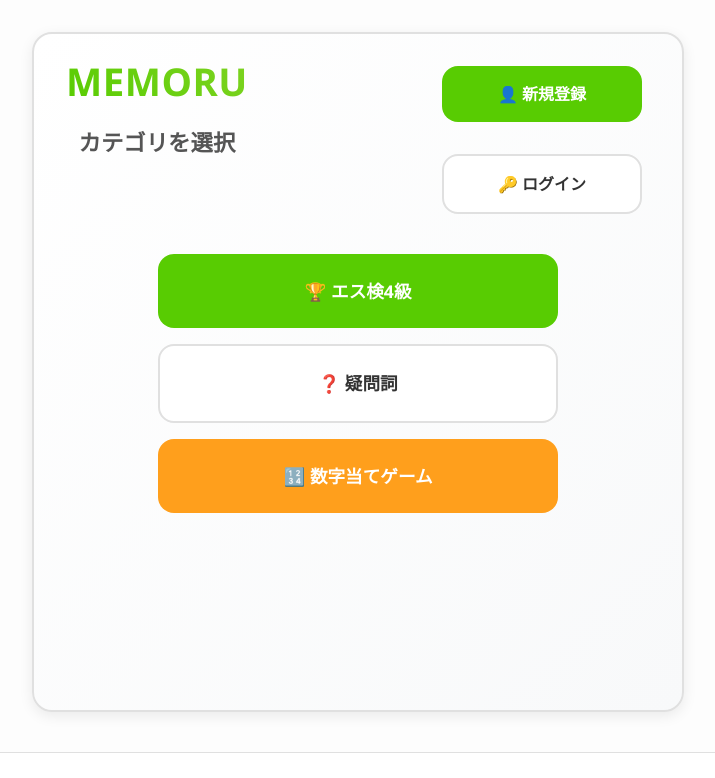
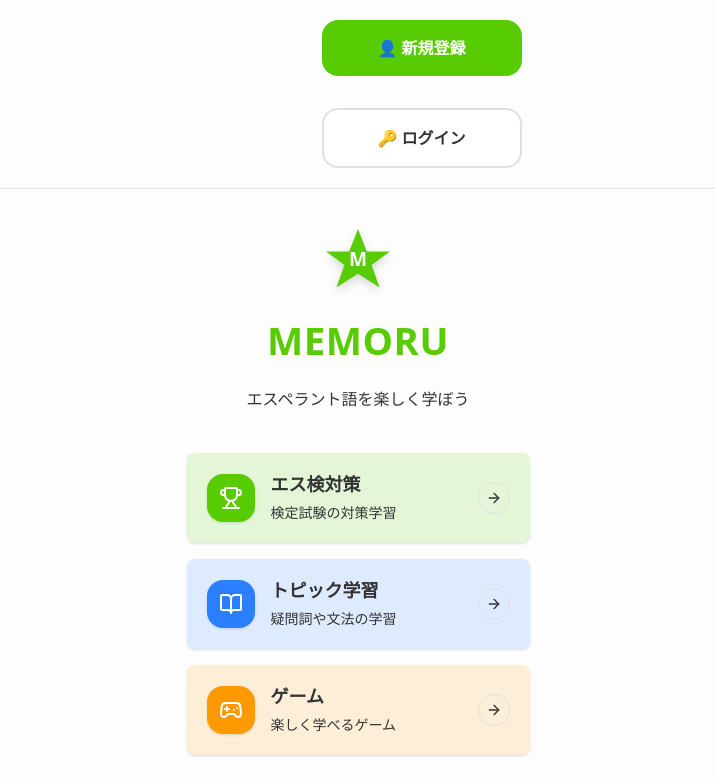
Before and after one commit to manzoku-bukuro/KRESKO, a React (Vite) app: page / in a window 1280 px wide. Shown: the top 778 px of the page, without its empty margins (282-997 px from the left). Built offline with nearby package versions, Linux system fonts and the light colour scheme; no server answers.

Commit message:
feat: ヘッダーと学習モードカードコンポーネントを追加し、トップビューをリファクタリング

```diff
--- /dev/null
+++ b/src/components/Header/Header.tsx
@@ -0,0 +1,11 @@
+import { AuthButton } from '../AuthButton'
+
+export const Header = () => {
+  return (
+    <header className="border-b border-border bg-card">
+      <div className="mx-auto flex max-w-[375px] items-center justify-end px-4 py-3">
+        <AuthButton />
+      </div>
+    </header>
+  )
+}
--- /dev/null
+++ b/src/components/Header/index.tsx
@@ -0,0 +1 @@
+export { Header } from './Header'
--- /dev/null
+++ b/src/components/LearningModeCard/LearningModeCard.tsx
@@ -0,0 +1,97 @@
+import { ArrowRight } from 'lucide-react'
+import type { LearningModeCardProps } from './LearningModeCard.types'
+
+export const LearningModeCard = ({
+  title,
+  description,
+  icon: Icon,
+  onClick,
+  color = 'primary',
+  badge,
+}: LearningModeCardProps) => {
+  const colorClasses = {
+    primary: 'bg-primary/15 hover:bg-primary/20',
+    secondary: 'bg-blue-500/15 hover:bg-blue-500/20',
+    accent: 'bg-amber-500/15 hover:bg-amber-500/20',
+  }
+
+  const iconColorClasses = {
+    primary: 'bg-primary text-white',
+    secondary: 'bg-blue-500 text-white',
+    accent: 'bg-amber-500 text-white',
+  }
+
+  return (
+    <div
+      onClick={onClick}
+      role="button"
+      tabIndex={0}
+      onKeyDown={(e) => {
+        if (e.key === 'Enter' || e.key === ' ') {
+          e.preventDefault()
+          onClick()
+        }
+      }}
+      className="learning-mode-card"
+      style={{
+        display: 'block',
+        width: '100%',
+        textAlign: 'left',
+        overflow: 'hidden',
+        border: '1px solid var(--border)',
+        borderRadius: '0.5rem',
+        boxShadow: '0 1px 3px 0 rgb(0 0 0 / 0.1), 0 1px 2px -1px rgb(0 0 0 / 0.1)',
+        transition: 'all 0.2s',
+        cursor: 'pointer'
+      }}
+    >
+      <div className={`p-5 transition-colors ${colorClasses[color]}`}>
+        <div className="flex items-center gap-4">
+          <div
+            className={`flex h-12 w-12 flex-shrink-0 items-center justify-center rounded-lg shadow-sm ${iconColorClasses[color]}`}
+          >
+            <Icon className="h-6 w-6" />
+          </div>
+
+          <div style={{ flex: '1 1 0%', minWidth: 0 }}>
+            <div style={{ marginBottom: '0.25rem', display: 'flex', alignItems: 'center', gap: '0.5rem' }}>
+              <h3 style={{
+                fontFamily: 'var(--font-family-main, sans-serif)',
+                fontSize: '1.125rem',
+                fontWeight: 700,
+                color: 'var(--foreground)',
+                lineHeight: 1.4,
+                margin: 0
+              }}>{title}</h3>
+              {badge !== undefined && badge > 0 && (
+                <span style={{
+                  display: 'inline-flex',
+                  alignItems: 'center',
+                  height: '1.25rem',
+                  padding: '0 0.5rem',
+                  fontSize: '0.75rem',
+                  fontWeight: 600,
+                  backgroundColor: 'var(--secondary)',
+                  color: 'var(--secondary-foreground)',
+                  borderRadius: '0.25rem'
+                }}>
+                  {badge}
+                </span>
+              )}
+            </div>
+            <p style={{
+              fontSize: '0.875rem',
+              lineHeight: '1.5',
+              color: 'var(--muted-foreground)',
+              margin: 0
+            }}>{description}</p>
+          </div>
+
+          <div className="flex h-8 w-8 flex-shrink-0 items-center justify-center rounded-full bg-background border border-border transition-transform group-hover:translate-x-1">
+            <ArrowRight className="h-4 w-4 text-foreground" />
+          </div>
+        </div>
+      </div>
+    </div>
+  )
+}
--- /dev/null
+++ b/src/components/LearningModeCard/LearningModeCard.types.ts
@@ -0,0 +1,10 @@
+import type { LucideIcon } from 'lucide-react'
+
+export interface LearningModeCardProps {
+  title: string
+  description: string
+  icon: LucideIcon
+  onClick: () => void
+  color?: 'primary' | 'secondary' | 'accent'
+  badge?: number
+}
--- /dev/null
+++ b/src/components/LearningModeCard/index.tsx
@@ -0,0 +1,2 @@
+export { LearningModeCard } from './LearningModeCard'
+export type { LearningModeCardProps } from './LearningModeCard.types'
--- /dev/null
+++ b/src/components/StarLogo/StarLogo.tsx
@@ -0,0 +1,33 @@
+import type { CSSProperties } from 'react'
+
+interface StarLogoProps {
+  className?: string
+  style?: CSSProperties
+}
+
+export function StarLogo({ className, style }: StarLogoProps) {
+  return (
+    <svg
+      viewBox="0 0 100 100"
+      className={className}
+      style={style}
+      fill="currentColor"
+      xmlns="http://www.w3.org/2000/svg"
+    >
+      {/* Star shape */}
+      <path d="M50 10 L61 38 L90 38 L67 55 L77 83 L50 66 L23 83 L33 55 L10 38 L39 38 Z" />
+
+      <text
+        x="50"
+        y="56"
+        fontSize="24"
+        fontWeight="bold"
+        textAnchor="middle"
+        fill="white"
+        fontFamily="system-ui, -apple-system, sans-serif"
+      >
+        M
+      </text>
+    </svg>
+  )
+}
--- /dev/null
+++ b/src/components/StarLogo/index.tsx
@@ -0,0 +1 @@
+export { StarLogo } from './StarLogo'
--- a/src/pages/Top/Top.view.tsx
+++ b/src/pages/Top/Top.view.tsx
@@ -1,74 +1,74 @@
+import { Trophy, BookOpen, Gamepad2, BookmarkCheck } from 'lucide-react'
+import { Header } from '../../components/Header'
 import { Footer } from '../../components/Footer'
-import { AuthButton } from '../../components/AuthButton'
+import { StarLogo } from '../../components/StarLogo'
+import { LearningModeCard } from '../../components/LearningModeCard'
 import type { TopViewProps } from './Top.types'
 
 export const TopView = ({
   weakQuestionsCount,
-  isAuthenticated,
   onNavigateToExam,
   onNavigateToInterrogative,
   onNavigateToNumberGame,
   onNavigateToWeakQuestions,
 }: TopViewProps) => {
   return (
-    <>
-      <div className="app-container">
-        <div className="card category-selection">
-          <div className="header-with-auth">
-            <div>
-              <h1>MEMORU</h1>
-              <h2>カテゴリを選択</h2>
-            </div>
-            <AuthButton />
+    <div className="flex min-h-screen flex-col bg-background">
+      <Header />
+
+      <main className="mx-auto w-full max-w-[375px] flex-1 px-4 py-8">
+        <div className="mb-8 flex flex-col items-center text-center">
+          <div className="mb-4 flex h-20 w-20 items-center justify-center">
+            <StarLogo className="h-20 w-20 text-primary drop-shadow-lg" />
           </div>
-          <div className="category-buttons">
-            <button
-              className="btn btn-primary btn-large btn-full"
-              onClick={onNavigateToExam}
-            >
-              🏆 エス検4級
-            </button>
-            <button
-              className="btn btn-secondary btn-large btn-full"
-              onClick={onNavigateToInterrogative}
-            >
-              ❓ 疑問詞
-            </button>
-            <button
-              className="btn btn-accent btn-large btn-full"
-              onClick={onNavigateToNumberGame}
-            >
-              🔢 数字当てゲーム
-            </button>
+          <h1 className="mb-3 font-sans text-3xl font-bold tracking-tight text-foreground">
+            MEMORU
+          </h1>
+          <p className="text-base leading-relaxed text-muted-foreground">
+            エスペラント語を楽しく学ぼう
+          </p>
+        </div>
 
-            {isAuthenticated && weakQuestionsCount > 0 && (
-              <button
-                className="btn btn-outline btn-large btn-full"
-                onClick={onNavigateToWeakQuestions}
-                style={{
-                  marginTop: '1rem',
-                  borderTop: '1px solid #e0e0e0',
-                  paddingTop: '1rem'
-                }}
-              >
-                📚 苦手問題を復習
-                <span className="badge" style={{
-                  marginLeft: '0.5rem',
-                  backgroundColor: '#ff6b6b',
-                  color: 'white',
-                  borderRadius: '12px',
-                  padding: '2px 8px',
-                  fontSize: '12px',
-                  fontWeight: 'bold'
-                }}>
-                  {weakQuestionsCount}
-                </span>
-              </button>
-            )}
-          </div>
+        <div className="space-y-4">
+          <LearningModeCard
+            title="エス検対策"
+            description="検定試験の対策学習"
+            icon={Trophy}
+            onClick={onNavigateToExam}
+            color="primary"
+          />
+
+          <LearningModeCard
+            title="トピック学習"
+            description="疑問詞や文法の学習"
+            icon={BookOpen}
+            onClick={onNavigateToInterrogative}
+            color="secondary"
+          />
+
+          <LearningModeCard
+            title="ゲーム"
+            description="楽しく学べるゲーム"
+            icon={Gamepad2}
+            onClick={onNavigateToNumberGame}
+            color="accent"
+          />
         </div>
-      </div>
+
+        <div className="mt-8">
+          <h2 className="mb-4 font-sans text-lg font-bold text-foreground">学習管理</h2>
+          <LearningModeCard
+            title="苦手問題"
+            description={`保存した問題を復習 (${weakQuestionsCount}問)`}
+            icon={BookmarkCheck}
+            onClick={onNavigateToWeakQuestions}
+            color="primary"
+            badge={weakQuestionsCount}
+          />
+        </div>
+      </main>
+
       <Footer />
-    </>
+    </div>
   )
 }
```
